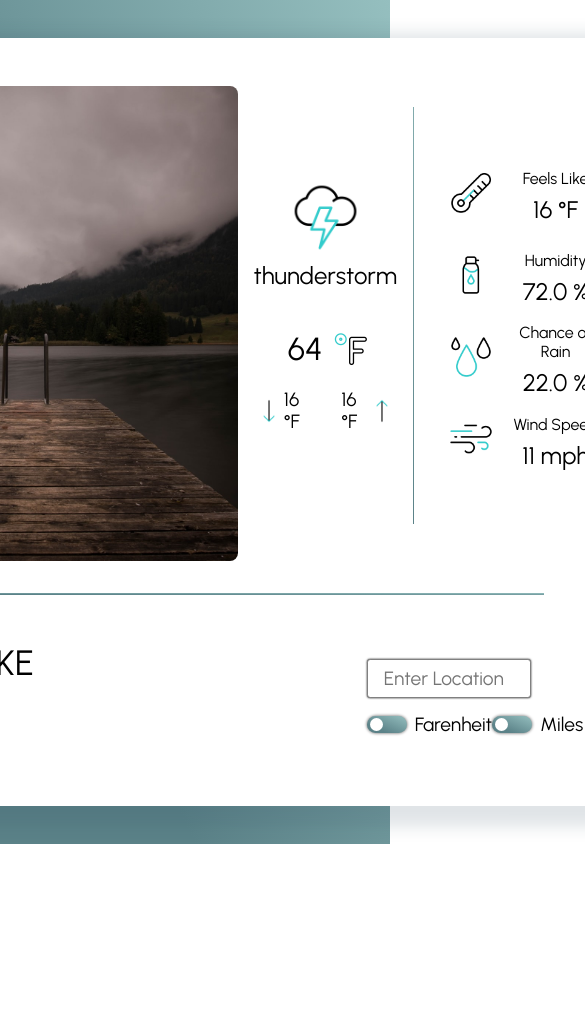
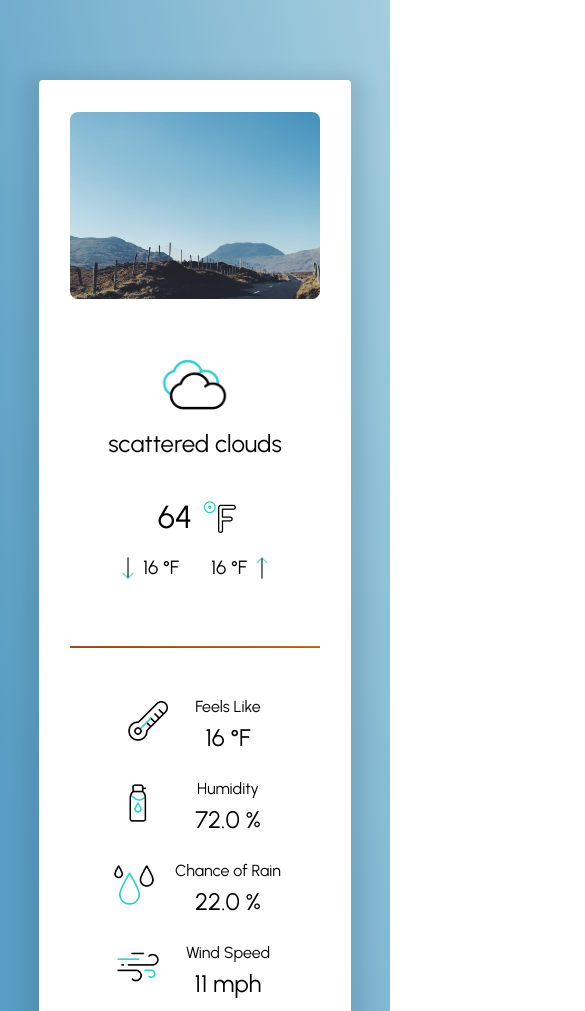
Before and after one commit to iMouth/Weather-App, a website built with webpack: page src/template.html in a window 390 px wide. Shown: the top 1011 px of the page, 585 px wide, since content can reach past the window. Before the commit the page ends 844 px from the top, so only its background shows below. Built offline with nearby package versions, Linux system fonts and the light colour scheme; no server answers; files whose address does not match are found by name.

Commit message:
added media queries for all sizes

```diff
--- a/src/styles/location.css
+++ b/src/styles/location.css
@@ -1,7 +1,9 @@
 .location-info {
   display: flex;
   justify-content: space-between;
-  margin: 2rem 3rem;
+  margin: auto 3rem;
+
+  gap: 3rem;
 }
 
 .location-holder {
@@ -46,12 +48,12 @@
 }
 
 #search {
-  width: calc(100% - 1rem);
+  width: calc(100% - 1rem - 2px);
   height: 2.2rem;
-  margin: 1rem auto;
+  margin: auto;
   padding-left: 1rem;
   box-shadow: 0 0 2px black;
-  font-size: 1.2rem;
+  font-size: 1.25rem;
 }
 
 #search:focus {
@@ -61,6 +63,7 @@
 .toggles {
   display: flex;
   flex-wrap: wrap;
+  padding-top: 1rem;
 }
 
 .toggles > div {
@@ -82,8 +85,9 @@
   background-color: rgb(0, 0, 0);
   border-radius: 2rem;
   position: relative;
-  background-image: var(--rain-grad);
+  background-image: var(--clear-grad);
   box-shadow: 0px 0px 3px 0.5px gray;
+  cursor: pointer;
 }
 
 .toggles input:before {
@@ -109,3 +113,84 @@
 .speed-toggle {
   margin: 0 auto;
 }
+
+.search-results {
+  display: none;
+  position: absolute;
+  width: clamp(10rem, 33vw, 20rem);
+  background-color: rgb(255, 255, 255);
+  z-index: 10;
+  height: 10rem;
+  overflow: auto;
+  box-shadow: 0 0 2px black;
+  scrollbar-width: none;
+  outline: 1px solid gray;
+  border-radius: 0.2rem;
+}
+
+.search-results::-webkit-scrollbar {
+  display: none; /* Safari and Chrome */
+}
+
+.search-results > p {
+  margin: 0;
+  padding: 0.7rem 0 0.5rem 1rem;
+  font-size: 1.05rem;
+  border-bottom: 1px solid gray;
+}
+
+.search-results > p:hover {
+  cursor: pointer;
+  background-color: rgb(207, 207, 207);
+}
+
+.search-results > p:active {
+  background-color: rgb(160, 160, 160);
+}
+
+@media only screen and (max-width: 1050px) {
+  .location-info {
+    margin-bottom: 3rem;
+  }
+
+  .location-holder > div:first-child {
+    margin-bottom: 0.8rem;
+  }
+  .location > p {
+    font-size: 1.8rem;
+    white-space: nowrap;
+  }
+
+  .location > img {
+    height: 40px;
+    width: 40px;
+  }
+
+  .toggles {
+    flex-direction: column;
+  }
+
+  .toggles > div {
+    margin: 0.5rem 0;
+  }
+
+  .speed-toggle {
+    margin: 0;
+  }
+
+  .search-box {
+    width: 13rem;
+  }
+}
+
+@media only screen and (max-width: 670px) {
+  .location-info {
+    justify-content: center;
+    flex-direction: column;
+    align-items: center;
+  }
+
+  .location > p {
+    font-size: 2rem;
+  }
+}
--- a/src/styles/main.css
+++ b/src/styles/main.css
@@ -2,4 +2,5 @@
 @import "reset.css";
 @import "weather.css";
 @import "location.css";
+
 @import url("https://fonts.googleapis.com/css2?family=Architects+Daughter&family=Orbitron&family=Urbanist:wght@300;400;700&display=swap");
--- a/src/styles/style.css
+++ b/src/styles/style.css
@@ -1,28 +1,27 @@
 :root {
-  --clear-grad: linear-gradient(to top right, #85cdd8 25%, #d1d9d9); /* aquamarine */
-  --cloudy-grad: linear-gradient(to top right, #597e93 25%, #698181);
-  --rain-grad: linear-gradient(to top right, #5b8288 25%, #95bfbf);
-  --snow-grad: linear-gradient(to top right, #819b9a 25%, #e1e1e1);
-  --drizzle-grad: linear-gradient(to top right, #8893a6 25%, #a6b3c2);
-  --thunderstorm-grad: linear-gradient(to top right, #596073 25%, #a3aed4);
-  --atmosphere-grad: linear-gradient(to top right, #545959 25%, #a5b8c1);
+  --clear-grad: linear-gradient(to top right, #589dc3 25%, #a4cdde); /* aquamarine */
+  --cloudy-grad: linear-gradient(to top right, #49392c 25%, #9c8d8d);
+  --rain-grad: linear-gradient(to top right, #b54d31 25%, #e8c32c);
+  --snow-grad: linear-gradient(to top right, #bb7c5d 0%, #f3f3f6);
+  --drizzle-grad: linear-gradient(to top right, #5f3133 25%, #aaa6a7);
+  --thunderstorm-grad: linear-gradient(to top right, #914c28 25%, #ca7833);
+  --atmosphere-grad: linear-gradient(to top right, #553807 20%, #fed46e);
 }
 
 .container {
-  height: 100vh;
-  width: 100vw;
-  background-image: var(--rain-grad);
+  background-image: var(--clear-grad);
   display: flex;
   justify-content: center;
   align-items: center;
   font-family: "Urbanist", sans-serif;
+  height: 100vh;
 }
 
 .holding-box {
   box-shadow: 0 0.5rem 1rem 0.8rem #30475e26;
   background-color: #ffffff;
   height: 48rem;
-  width: 60rem;
+  width: auto;
   border-radius: 0.25rem;
   display: flex;
   flex-direction: column;
@@ -31,13 +30,13 @@
 .divider-bot {
   width: 80%;
   height: 0.1rem;
-  background-image: var(--rain-grad);
+  background-image: var(--clear-grad);
   margin: 0 auto;
 }
 
 .divider-top {
   height: 75%;
   width: 0.1rem;
-  background-image: var(--rain-grad);
+  background-image: var(--thunderstorm-grad);
   margin: auto 0;
 }
--- a/src/styles/weather.css
+++ b/src/styles/weather.css
@@ -1,9 +1,10 @@
 .weather-info {
   display: flex;
+  justify-content: space-evenly;
 }
 
 .img-holder {
-  margin: 3rem 0 2rem 3rem;
+  margin: 3rem 0 3rem 2rem;
   display: flex;
   width: 475px;
   height: 475px;
@@ -14,18 +15,22 @@
   height: 100%;
   border-radius: 0.5rem;
   object-fit: cover;
-  object-position: 50% 50%; /* Change based on image */
+  object-position: 100% 50%; /* Change based on image */
 }
 
 .info-holder {
   display: flex;
-  margin: 0 auto;
+}
+
+.info-holder img {
+  filter: hue-rotate(0deg) saturate(100%) grayscale(0%);
 }
 
 .top-info {
   display: flex;
   flex-direction: column;
   justify-content: center;
+  margin: auto 1rem;
 }
 
 .top-info > div {
@@ -46,6 +51,7 @@
 .weather > p {
   margin: 0.5rem 0;
   font-size: 1.5rem;
+  text-align: center;
 }
 
 .temp-main {
@@ -90,6 +96,7 @@
 
 .temp-variance > div > p {
   font-size: 1.2rem;
+  white-space: nowrap;
 }
 
 /* Bottom of Weather Info*/
@@ -121,7 +128,8 @@
 .bottom-info > div > div:nth-child(2) > p:nth-child(2) {
   font-size: 1.5rem;
   text-align: center;
-  margin: 0;
+  margin: 0 1rem;
+  white-space: nowrap;
 }
 
 .bottom-info > div > div:nth-child(2) > p:nth-child(1) {
@@ -132,3 +140,77 @@
 .bottom-info > div > div:first-child {
   margin-right: 1rem;
 }
+
+@media only screen and (max-width: 1050px) {
+  .holding-box {
+    width: 80%;
+  }
+  .container {
+    align-items: flex-start;
+    padding: 5rem 0;
+    height: auto;
+  }
+
+  .holding-box {
+    height: 100%;
+  }
+
+  .weather-info {
+    flex-direction: column;
+  }
+
+  .img-holder {
+    width: 80%;
+    height: 80%;
+    margin: 2rem auto;
+  }
+
+  .info-holder {
+    flex-direction: column;
+  }
+
+  .top-info {
+    flex-direction: row;
+    align-items: center;
+  }
+
+  .top-info > div {
+    margin: auto 1rem;
+  }
+
+  .bottom-info {
+    flex-wrap: wrap;
+    flex-direction: row;
+    align-items: center;
+  }
+
+  .bottom-info > div {
+    flex: 50%;
+    align-items: center;
+    justify-content: space-evenly;
+  }
+
+  .divider-top,
+  .divider-bot {
+    width: 80%;
+    height: 0.1rem;
+    margin: 2rem auto;
+  }
+
+  .bottom-info > div > div:nth-child(2) {
+    margin: 0;
+  }
+
+  @media only screen and (max-width: 670px) {
+    .top-info {
+      flex-direction: column;
+    }
+    .top-info > div {
+      margin: 1rem auto;
+    }
+
+    .bottom-info {
+      flex-direction: column;
+    }
+  }
+}
--- a/src/template.html
+++ b/src/template.html
@@ -11,13 +11,13 @@
       <div class="holding-box">
         <div class="weather-info">
           <div class="img-holder">
-            <img src="assets/boardwalk.jpg" alt="Rain picture" />
+            <img src="assets/road.jpg" alt="Rain picture" />
           </div>
           <div class="info-holder">
             <div class="top-info">
               <div class="weather">
-                <img src="assets/storm.gif" alt="weather icon" />
-                <p>thunderstorm</p>
+                <img src="assets/clouds.gif" alt="weather icon" />
+                <p>scattered clouds</p>
               </div>
               <div class="temp">
                 <div class="temp-main">
@@ -94,6 +94,18 @@
           <div class="search-holder">
             <div class="search-box">
               <input type="text" name="search" id="search" placeholder="Enter Location" />
+              <div class="search-results">
+                <p>Tucson, AZ</p>
+                <p>Nairobi, Kenya</p>
+                <p>Tucson, AZ</p>
+                <p>Nairobi, Kenya</p>
+                <p>Tucson, AZ</p>
+                <p>Nairobi, Kenya</p>
+                <p>Tucson, AZ</p>
+                <p>Nairobi, Kenya</p>
+                <p>Tucson, AZ</p>
+                <p>Nairobi, Kenya</p>
+              </div>
             </div>
             <div class="toggles">
               <div class="temp-toggle">
--- a/webpack.config.js
+++ b/webpack.config.js
@@ -39,6 +39,17 @@ module.exports = {
         test: /\.html$/i,
         loader: "html-loader",
       },
+      {
+        test: /\.m?js$/,
+        exclude: /(node_modules|bower_components)/,
+        use: {
+          loader: 'babel-loader',
+          options: {
+            presets: ['@babel/preset-env'],
+            plugins: ['@babel/plugin-transform-runtime']
+          }
+        }
+      }
     ],
   },
   optimization: {
```
Also changed, not shown: package.json (+7 -0 lines), dist/assets/boardwalk.jpg (deleted), dist/assets/clouds.gif (added), dist/assets/road.jpg (added), dist/assets/storm.gif (deleted), dist/index.html, 4 other files.
